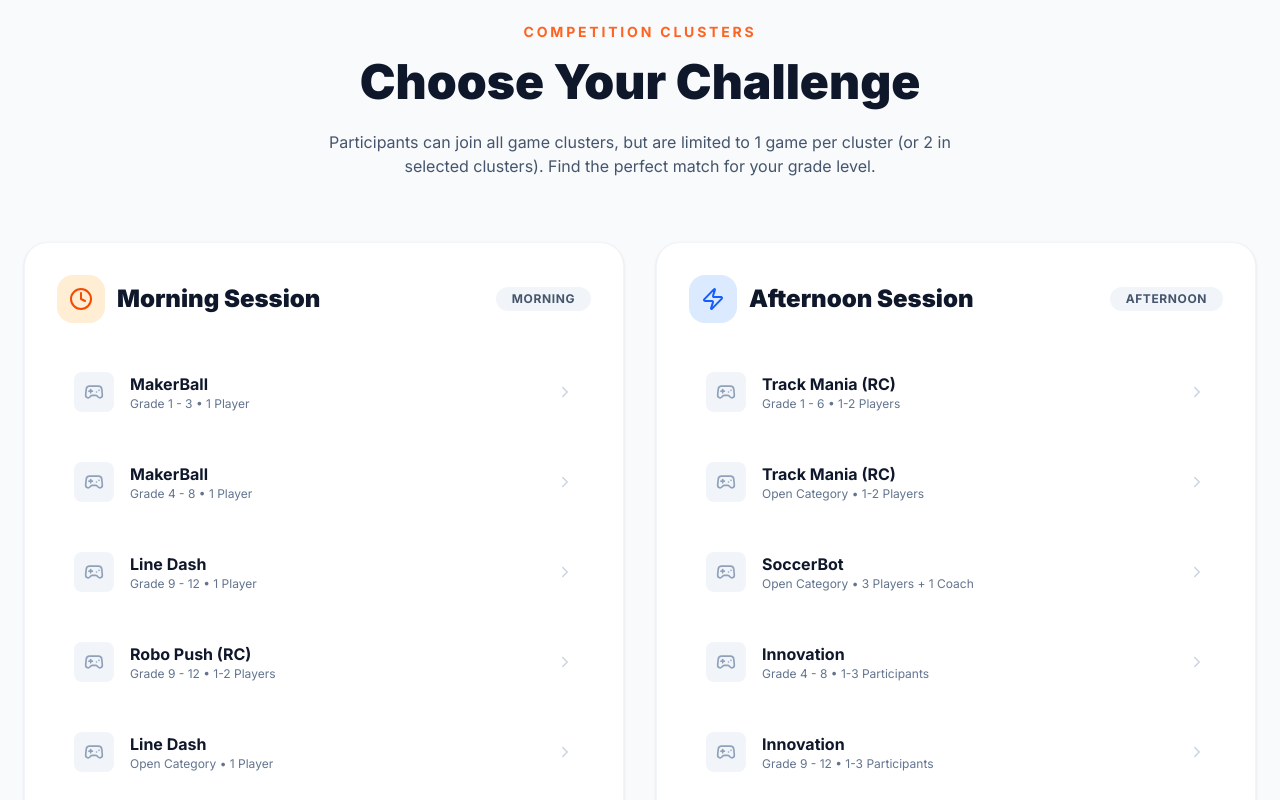
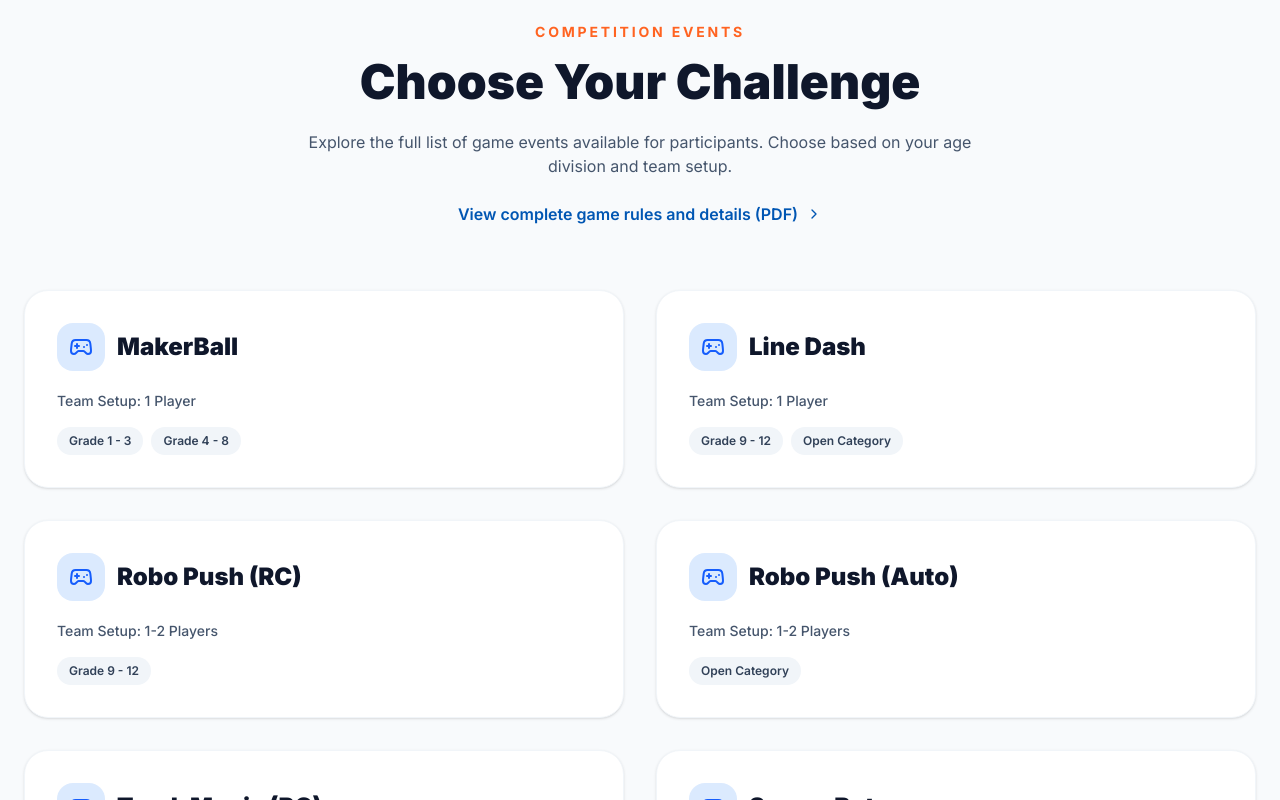
Before and after one commit to makerverse-ph/2026-robotics-festival, a React (Vite) app: page / in a window 1280 px wide. Shown: the part 3180-3980 px from the top of the page. Built offline with nearby package versions, Linux system fonts and the light colour scheme; a web font is replaced by a local one.

Commit message:
Update competition events listing and add downloadable game rules PDF

```diff
--- a/src/App.tsx
+++ b/src/App.tsx
@@ -32,46 +32,26 @@ import {
 } from 'lucide-react';
 
 // --- Types ---
-interface GameCluster {
-  title: string;
-  time: 'Morning' | 'Afternoon';
-  games: {
-    name: string;
-    players: string;
-    grade: string;
-  }[];
+interface GameEvent {
+  name: string;
+  players: string;
+  levels: string[];
 }
 
 // --- Constants ---
 const MAKERVERSE_ORANGE = '#FF6321';
 const MAKERVERSE_BLUE = '#0056B3';
 const REGISTRATION_URL = 'https://forms.gle/6W3upEFHpdKqzuJv6';
+const GAME_RULES_URL = '/game-rules-and-details.pdf';
 
-const GAME_CLUSTERS: GameCluster[] = [
-  {
-    title: 'Morning Session',
-    time: 'Morning',
-    games: [
-      { name: 'MakerBall', players: '1 Player', grade: 'Grade 1 - 3' },
-      { name: 'MakerBall', players: '1 Player', grade: 'Grade 4 - 8' },
-      { name: 'Line Dash', players: '1 Player', grade: 'Grade 9 - 12' },
-      { name: 'Robo Push (RC)', players: '1-2 Players', grade: 'Grade 9 - 12' },
-      { name: 'Line Dash', players: '1 Player', grade: 'Open Category' },
-      { name: 'Robo Push (Auto)', players: '1-2 Players', grade: 'Open Category' },
-    ]
-  },
-  {
-    title: 'Afternoon Session',
-    time: 'Afternoon',
-    games: [
-      { name: 'Track Mania (RC)', players: '1-2 Players', grade: 'Grade 1 - 6' },
-      { name: 'Track Mania (RC)', players: '1-2 Players', grade: 'Open Category' },
-      { name: 'SoccerBot', players: '3 Players + 1 Coach', grade: 'Open Category' },
-      { name: 'Innovation', players: '1-3 Participants', grade: 'Grade 4 - 8' },
-      { name: 'Innovation', players: '1-3 Participants', grade: 'Grade 9 - 12' },
-      { name: 'Innovation', players: '1-3 Participants', grade: 'Open Category' },
-    ]
-  }
+const GAME_EVENTS: GameEvent[] = [
+  { name: 'MakerBall', players: '1 Player', levels: ['Grade 1 - 3', 'Grade 4 - 8'] },
+  { name: 'Line Dash', players: '1 Player', levels: ['Grade 9 - 12', 'Open Category'] },
+  { name: 'Robo Push (RC)', players: '1-2 Players', levels: ['Grade 9 - 12'] },
+  { name: 'Robo Push (Auto)', players: '1-2 Players', levels: ['Open Category'] },
+  { name: 'Track Mania (RC)', players: '1-2 Players', levels: ['Grade 1 - 6', 'Open Category'] },
+  { name: 'SoccerBot', players: '3 Players + 1 Coach', levels: ['Open Category'] },
+  { name: 'Innovation', players: '1-3 Participants', levels: ['Grade 4 - 8', 'Grade 9 - 12', 'Open Category'] },
 ];
 
 // --- Components ---
@@ -448,42 +428,39 @@ const Competitions = () => {
     <section id="competitions" className="py-24 bg-slate-50">
       <div className="max-w-7xl mx-auto px-6">
         <div className="text-center mb-16">
-          <h2 className="text-sm font-bold text-[#FF6321] uppercase tracking-[0.2em] mb-4">Competition Clusters</h2>
+          <h2 className="text-sm font-bold text-[#FF6321] uppercase tracking-[0.2em] mb-4">Competition Events</h2>
           <h3 className="text-4xl md:text-5xl font-black text-slate-900 mb-6">Choose Your Challenge</h3>
           <p className="text-slate-600 max-w-2xl mx-auto">
-            Participants can join all game clusters, but are limited to 1 game per cluster (or 2 in selected clusters). Find the perfect match for your grade level.
+            Explore the full list of game events available for participants. Choose based on your age division and team setup.
           </p>
+          <a
+            href={GAME_RULES_URL}
+            target="_blank"
+            rel="noopener noreferrer"
+            className="inline-flex items-center gap-2 mt-6 text-[#0056B3] font-semibold hover:text-[#003d80]"
+          >
+            View complete game rules and details (PDF)
+            <ChevronRight size={16} />
+          </a>
         </div>
 
         <div className="grid md:grid-cols-2 gap-8">
-          {GAME_CLUSTERS.map((cluster, idx) => (
+          {GAME_EVENTS.map((game, idx) => (
             <div key={idx} className="bg-white rounded-3xl p-8 shadow-sm border border-slate-100">
-              <div className="flex items-center justify-between mb-8">
-                <div className="flex items-center gap-3">
-                  <div className={`w-12 h-12 rounded-2xl flex items-center justify-center ${cluster.time === 'Morning' ? 'bg-orange-100 text-orange-600' : 'bg-blue-100 text-blue-600'}`}>
-                    {cluster.time === 'Morning' ? <Clock size={24} /> : <Zap size={24} />}
-                  </div>
-                  <h4 className="text-2xl font-black text-slate-900">{cluster.title}</h4>
+              <div className="flex items-center gap-3 mb-5">
+                <div className="w-12 h-12 rounded-2xl flex items-center justify-center bg-blue-100 text-blue-600">
+                  <Gamepad2 size={24} />
                 </div>
-                <span className="px-4 py-1 rounded-full bg-slate-100 text-slate-600 text-xs font-bold uppercase tracking-wider">
-                  {cluster.time}
-                </span>
+                <h4 className="text-2xl font-black text-slate-900">{game.name}</h4>
               </div>
 
-              <div className="space-y-4">
-                {cluster.games.map((game, gIdx) => (
-                  <div key={gIdx} className="group flex items-center justify-between p-4 rounded-2xl hover:bg-slate-50 transition-colors border border-transparent hover:border-slate-200">
-                    <div className="flex items-center gap-4">
-                      <div className="w-10 h-10 bg-slate-100 rounded-lg flex items-center justify-center text-slate-400 group-hover:bg-white group-hover:text-[#FF6321] transition-all">
-                        <Gamepad2 size={20} />
-                      </div>
-                      <div>
-                        <p className="font-bold text-slate-900">{game.name}</p>
-                        <p className="text-xs text-slate-500">{game.grade} • {game.players}</p>
-                      </div>
-                    </div>
-                    <ChevronRight size={18} className="text-slate-300 group-hover:text-[#FF6321] transition-all" />
-                  </div>
+              <p className="text-sm font-medium text-slate-600 mb-4">Team Setup: {game.players}</p>
+
+              <div className="flex flex-wrap gap-2">
+                {game.levels.map((level, levelIdx) => (
+                  <span key={levelIdx} className="px-3 py-1.5 rounded-full bg-slate-100 text-slate-700 text-xs font-semibold">
+                    {level}
+                  </span>
                 ))}
               </div>
             </div>
```
Also changed, not shown: 1 other file (tests, documents, lock files or other folders).
